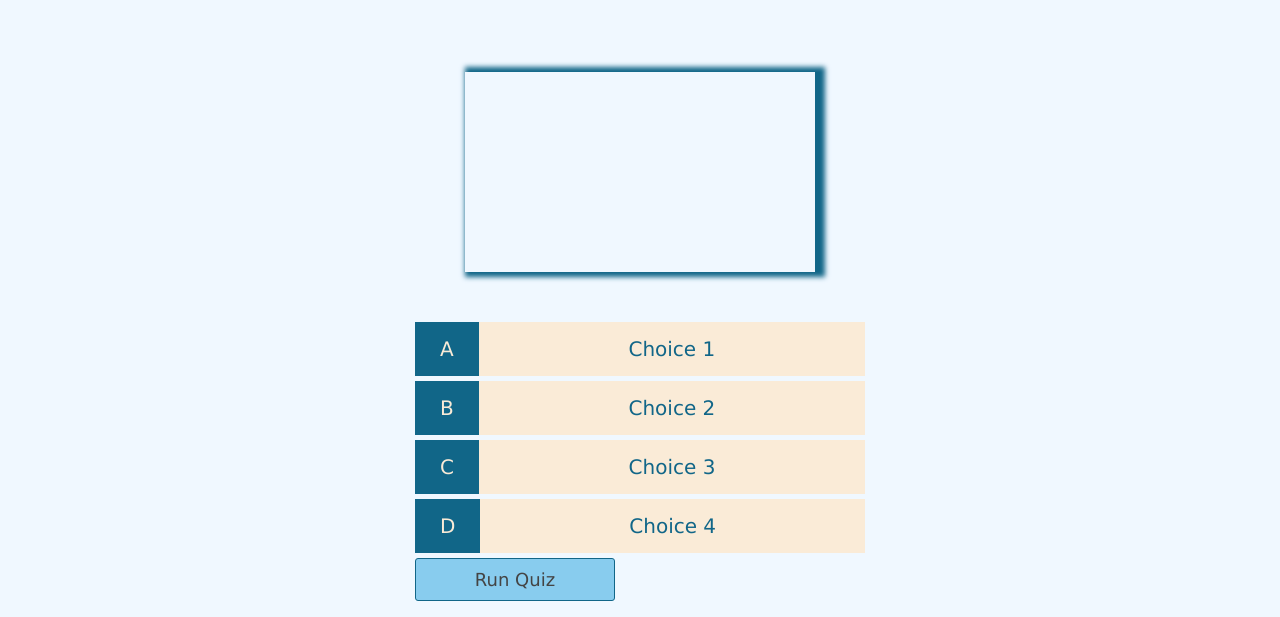
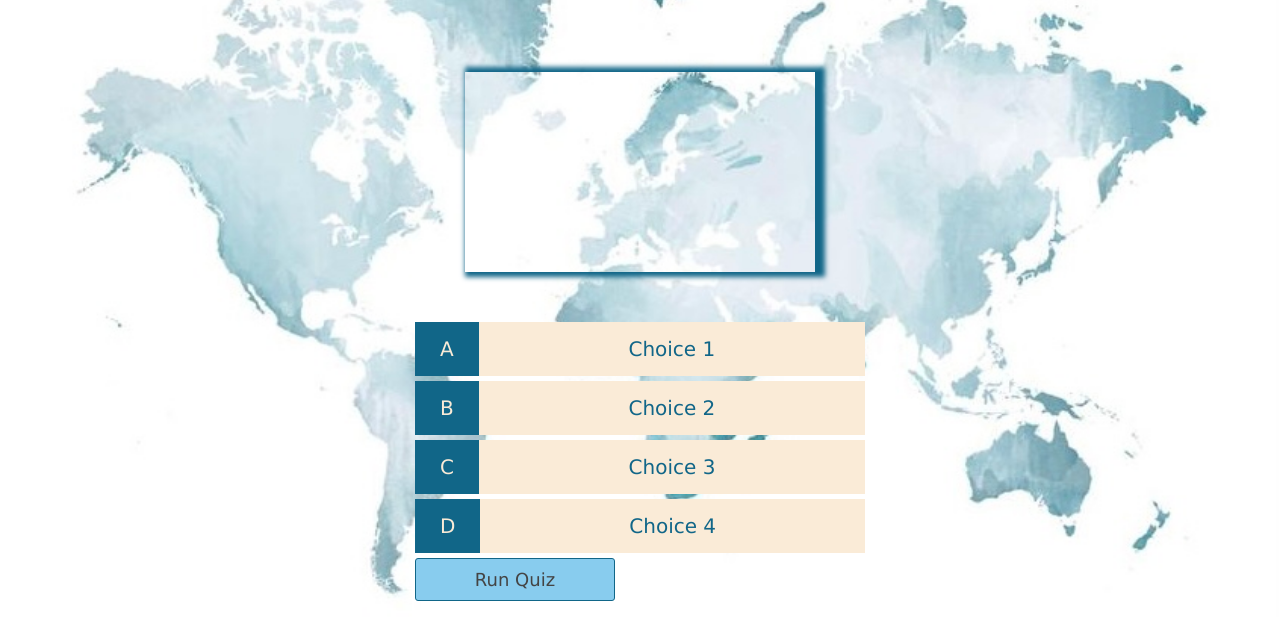
Before and after one commit to SarahA79/country-quiz-2, a plain HTML site: page index.html in a window 1280 px wide. Shown: the part 183-800 px from the top of the page. Drawn offline with Linux system fonts and the light colour scheme.

Commit message:
add image to background

```diff
--- a/assets/css/style.css
+++ b/assets/css/style.css
@@ -1,7 +1,7 @@
 :root{
     font-size: 62.5%;
     background-color: aliceblue;
-    background-image: src("assets/images/");
+    background: url('../images/map.jpeg') no-repeat center/cover;
 }
 
 *{
```
Also changed, not shown: assets/images/map.jpeg (renamed from assets/images/IMG_3085.jpeg).
